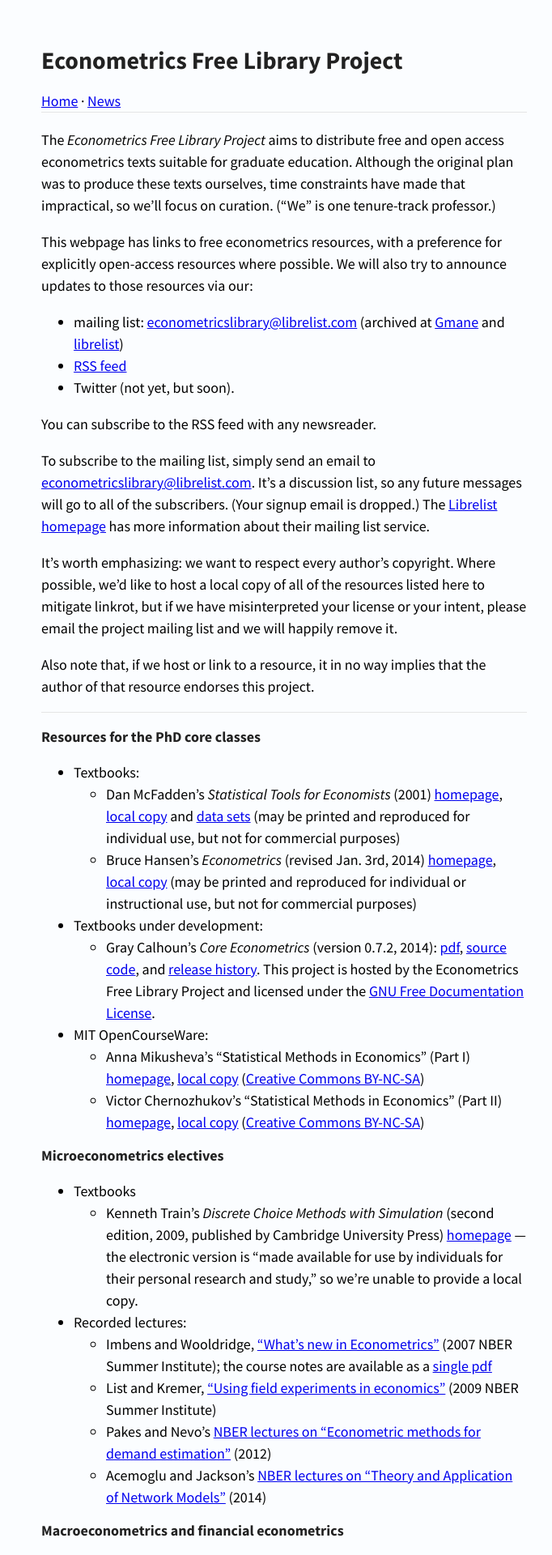
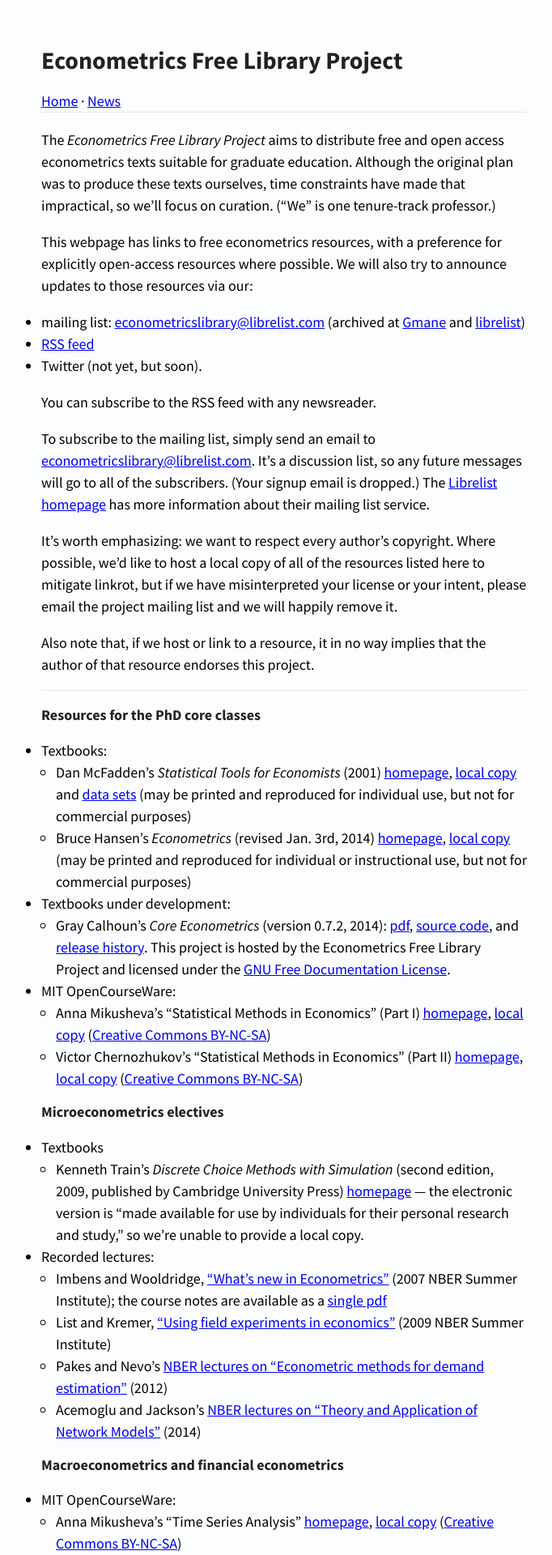
Before and after one commit to EconometricsLibrary/EconometricsLibrary.github.io, a Jekyll site: the page built from index.md, in a window 1280 px wide. Shown: the top 1920 px of the page at 81% size, without its empty margins (7-689 px from the left). Built offline with Jekyll 4.4.1, drawn with Linux system fonts in a browser that asks for light colours; Markdown is read by kramdown in place of the engine named in the settings.

Commit message:
Tweak formatting of bullet lists

```diff
--- a/stylesheets/styles.css
+++ b/stylesheets/styles.css
@@ -85,6 +85,19 @@
   list-style:none;
   padding:0;
 }
+
+ul {
+ padding-left:0;
+}
+
+ol {
+ padding-left:0;
+}
+
+li li {
+  margin-left: 1em;
+}
+
 
 strong {
   color:#000000;
```
